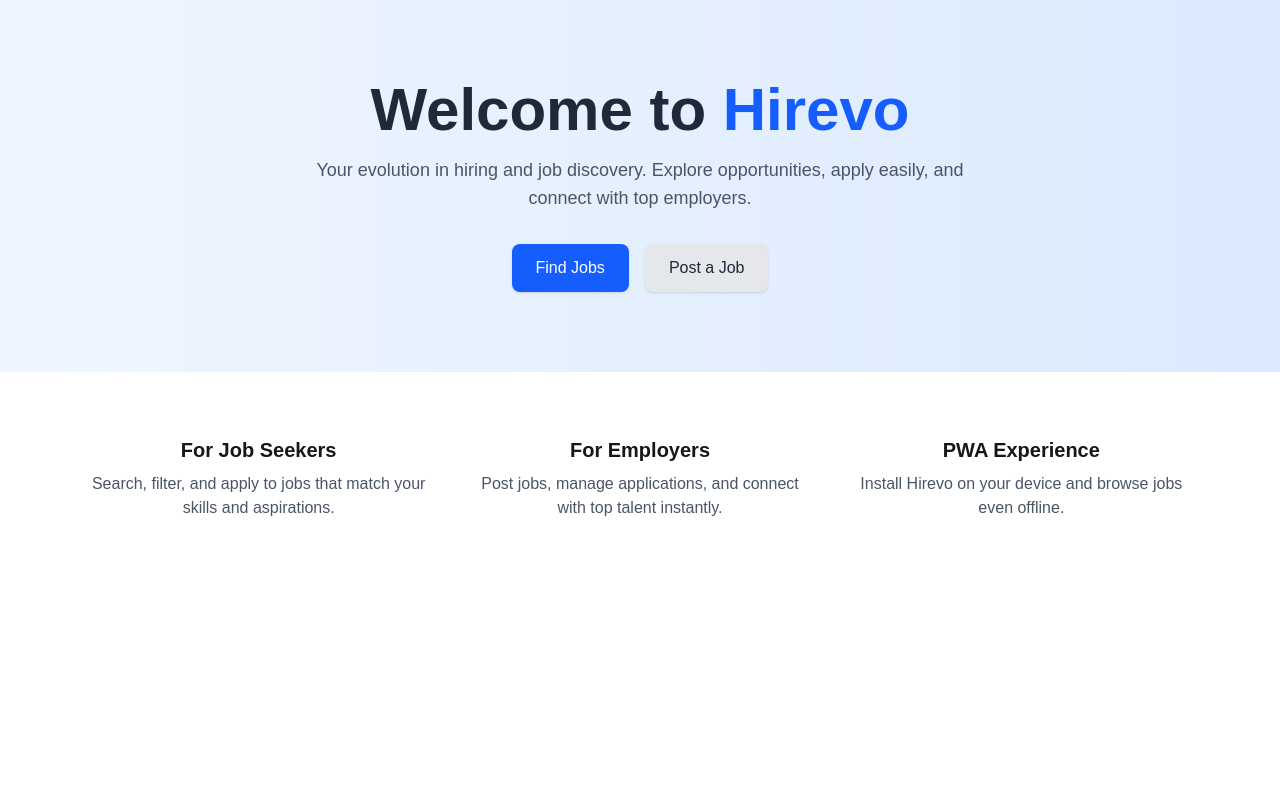
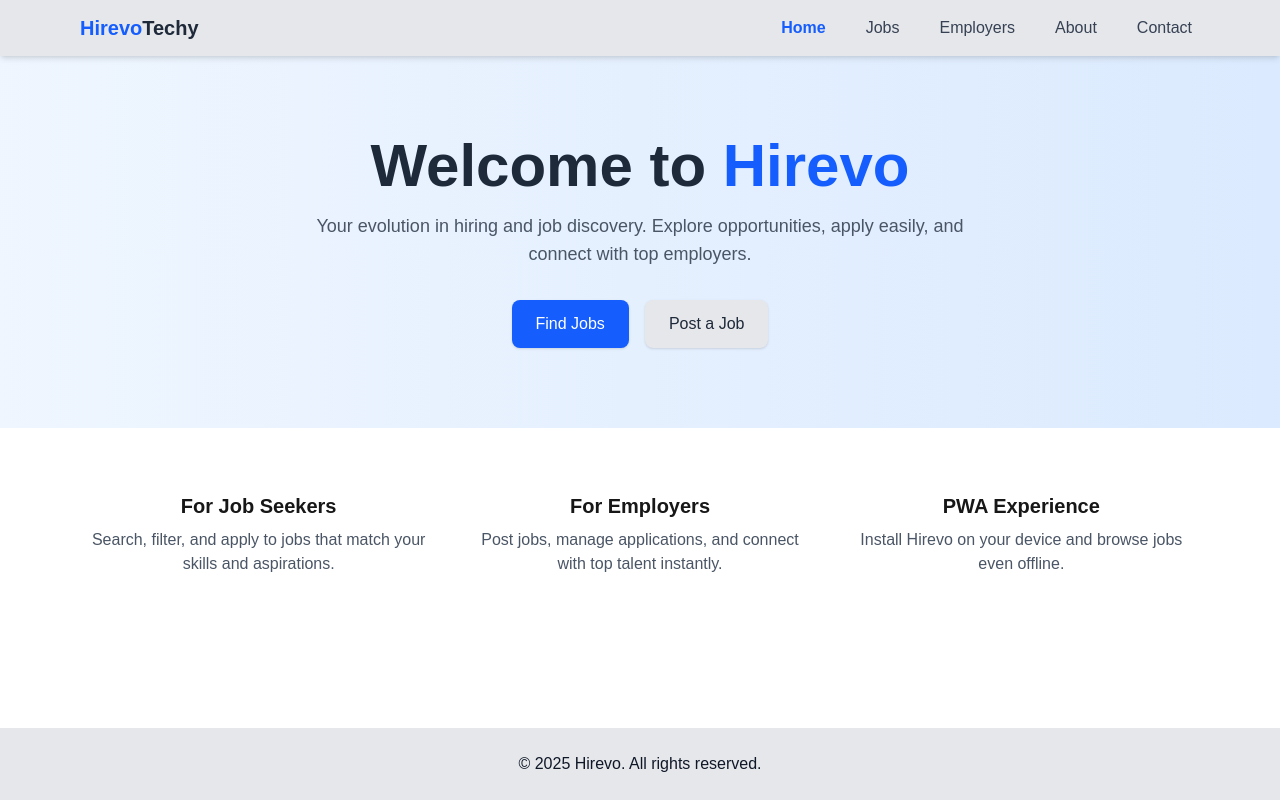
Before and after one commit to Alle4n/alx-project-nexus, a Next.js app in the folder hirevo/: page / in a window 1280 px wide. Built offline with nearby package versions, Linux system fonts and the light colour scheme.

Commit message:
Navbar component and layout build

```diff
--- a/hirevo/components/Footer.tsx
+++ b/hirevo/components/Footer.tsx
@@ -1,6 +1,6 @@
 export default function Footer() {
   return (
-    <footer className="bg-gray-900 text-gray-400 py-6 text-center mt-8">
+    <footer className="bg-gray-200 text-gray-900 py-6 text-center mt-8">
       <p>&copy; {new Date().getFullYear()} Hirevo. All rights reserved.</p>
     </footer>
   );
--- /dev/null
+++ b/hirevo/components/NavBar.tsx
@@ -0,0 +1,66 @@
+"use client";
+
+import Link from "next/link";
+import { useState } from "react";
+import { usePathname } from "next/navigation";
+
+export default function Navbar() {
+  const [isOpen, setIsOpen] = useState(false);
+  const pathname = usePathname();
+
+  const links = [
+    { href: "/", label: "Home" },
+    { href: "/jobs", label: "Jobs" },
+    { href: "/employers", label: "Employers" },
+    { href: "/about", label: "About" },
+    { href: "/contact", label: "Contact" },
+  ];
+
+  return (
+    <nav className="bg-gray-200 shadow-md sticky top-0 z-50">
+      <div className="max-w-6xl mx-auto px-4 py-3 flex justify-between items-center">
+        {/* Logo */}
+        <Link href="/" className="text-xl font-bold text-blue-600">
+          Hirevo<span className="text-gray-800">Techy</span>
+        </Link>
+
+        {/* Desktop Nav */}
+        <div className="hidden md:flex gap-6">
+          {links.map((link) => (
+            <Link
+              key={link.href}
+              href={link.href}
+              className={`px-2 py-1 rounded ${
+                pathname === link.href ? "font-bold text-blue-600" : "text-gray-700"
+              }`}
+            >
+              {link.label}
+            </Link>
+          ))}
+        </div>
+
+        {/* Mobile Menu Button */}
+        <button onClick={() => setIsOpen(!isOpen)} className="md:hidden">
+          ☰
+        </button>
+      </div>
+
+      {/* Mobile Nav */}
+      {isOpen && (
+        <div className="md:hidden flex flex-col px-4 pb-4 space-y-2 bg-white shadow">
+          {links.map((link) => (
+            <Link
+              key={link.href}
+              href={link.href}
+              className={`px-2 py-1 rounded ${
+                pathname === link.href ? "font-bold text-blue-600" : "text-gray-700"
+              }`}
+            >
+              {link.label}
+            </Link>
+          ))}
+        </div>
+      )}
+    </nav>
+  );
+}
--- a/hirevo/pages/_app.tsx
+++ b/hirevo/pages/_app.tsx
@@ -1,6 +1,16 @@
+import type { AppProps } from "next/app";
 import "@/styles/globals.css";
-import type { AppProps } from "next/app";
+import Navbar from "@/components/NavBar";
+import Footer from "@/components/Footer";
 
-export default function App({ Component, pageProps }: AppProps) {
-  return <Component {...pageProps} />;
+export default function MyApp({ Component, pageProps }: AppProps) {
+  return (
+    <div className="min-h-screen flex flex-col">
+      <Navbar />
+      <main className="flex-1">
+        <Component {...pageProps} />
+      </main>
+      <Footer />
+    </div>
+  );
 }
```
